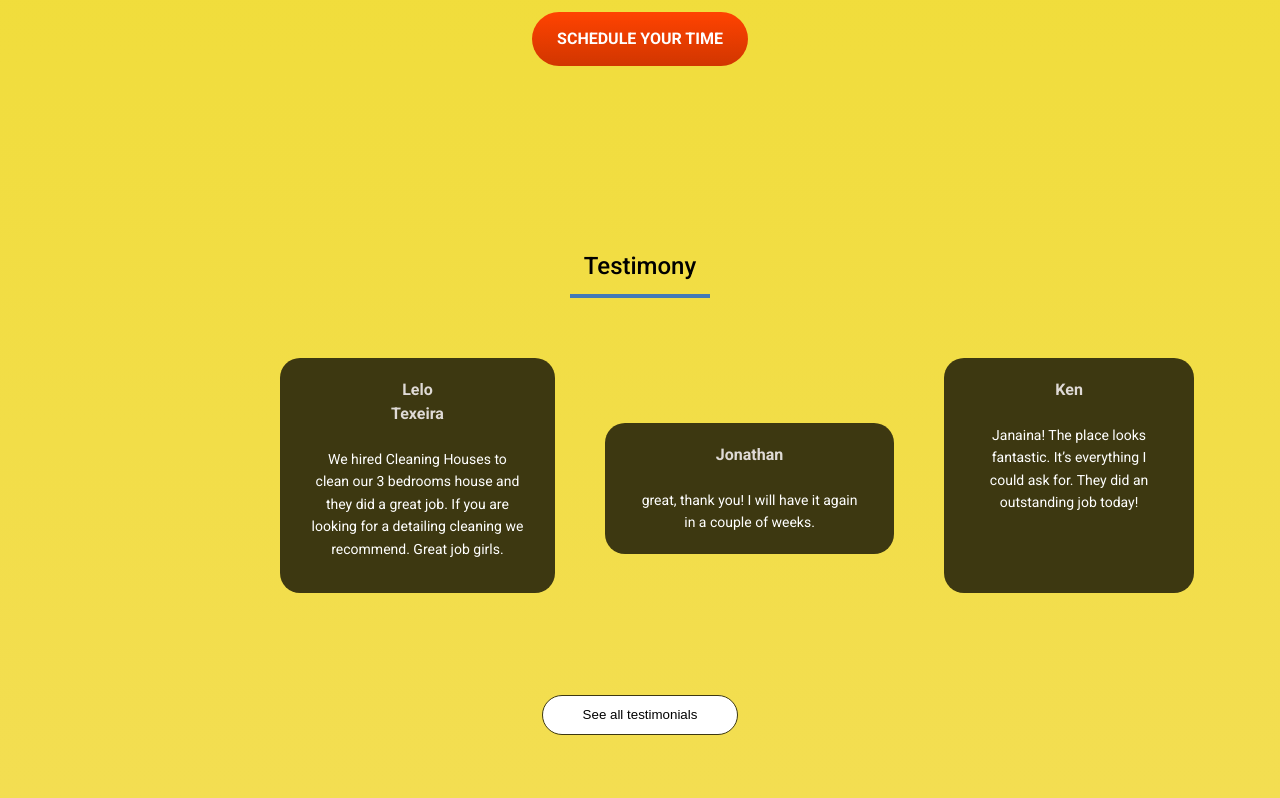
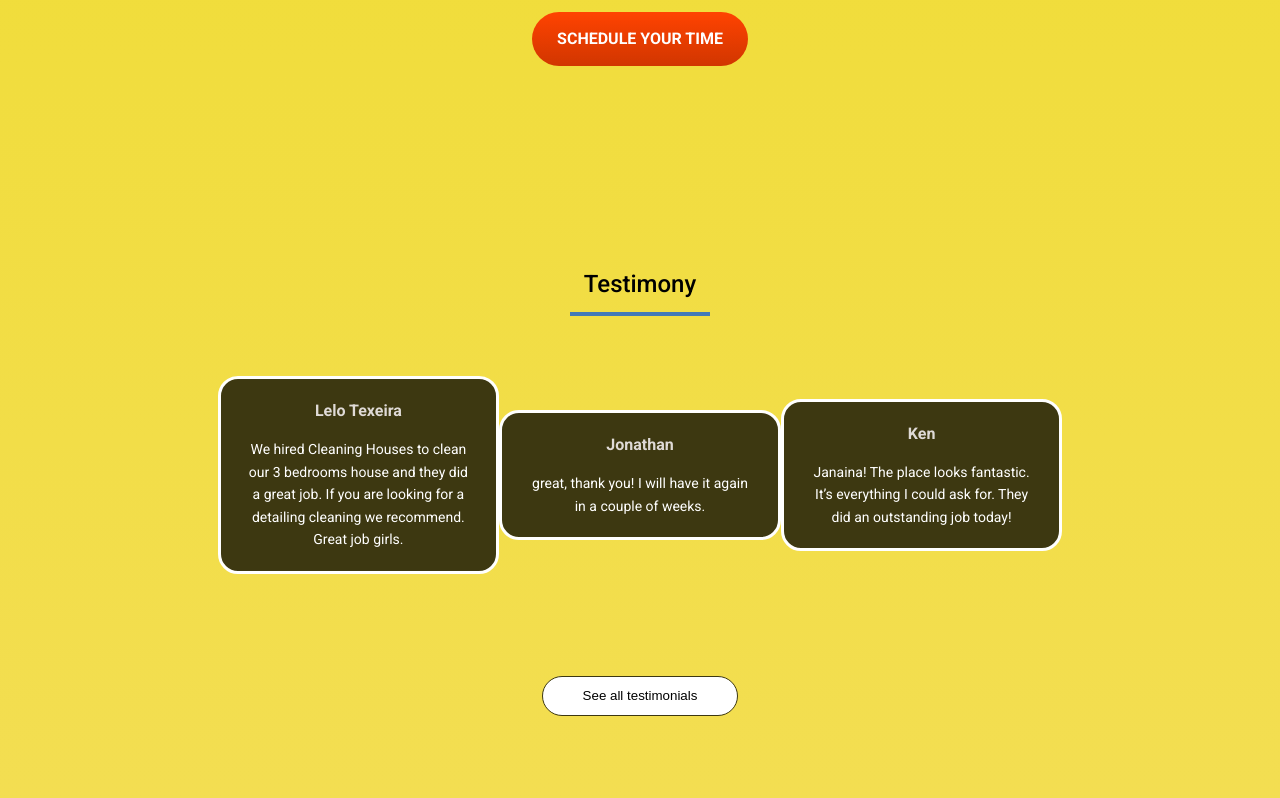
Before and after one commit to chrisporpino/janaina-cleaning-houses, a React (Create React App) app: page / in a window 1280 px wide. Shown: the part 2163-2961 px from the top of the page. Built offline with nearby package versions, Linux system fonts and the light colour scheme.

Commit message:
ajustes nos testimonials

```diff
--- a/src/containers/TestimonialsSection/index.js
+++ b/src/containers/TestimonialsSection/index.js
@@ -16,17 +16,6 @@ const Testimonials = styled.section`
 
   @media (max-width: 700px) {
     height: 950px;
-  }
-`;
-
-const TestimonalsHolder = styled.div`
-  display: inline;
-  width: 720px;
-  height: auto;
-
-  @media (max-width: 700px) {
-    width: auto;
-    height: auto;
   }
 `;
 
@@ -51,10 +40,10 @@ const Linha3 = styled.div`
 `;
 
 const TestimonalsBox = styled.div`
+  width: 66%;
   display: flex;
-  justify-content: space-around;
+  justify-content: space-between;
   align-items: center;
-  width: 100%;
   margin-top: 60px;
 
   @media (max-width: 700px) {
@@ -67,36 +56,21 @@ const TestimonalsBox = styled.div`
 
 const TestBox = styled.div`
   width: 290px;
-  /* height: 300px; */
-  height: 235px;
   border-radius: 20px;
   background-color: #3ab3b2;
-  text-align: center;
   background-color: rgba(61, 56, 17, 1);
   color: white;
-`;
-
-const TestBoxJonathan = styled.div`
-  width: 290px;
-  height: 131px;
-  border-radius: 20px;
-  background-color: #3ab3b2;
-  text-align: center;
-  margin-top: 26px;
-  margin-left: 50px;
-  margin-right: 50px;
-  background-color: rgba(61, 56, 17, 1);
-
-  @media (max-width: 700px) {
-    margin-bottom: 30px;
-    margin-left: 50px;
-    margin-right: 50px;
-  }
+  display: flex;
+  flex-direction: column;
+  align-items: center;
+  padding-top: 20px;
+  padding-bottom: 20px;
+  border: 3px solid white;
 `;
 
 const TestBoxTitle = styled.h3`
-  /* padding: 20px 99px 15px 99px; */
-  margin: 20px 111px 0px 111px;
+  width: 100%;
+
   font-family: Roboto;
   text-align: center;
   font-style: normal;
@@ -104,10 +78,11 @@ const TestBoxTitle = styled.h3`
   font-size: 16px;
   line-height: 24px;
   color: rgba(223, 218, 214, 1);
+  margin-bottom: 15px;
 `;
 
 const TestBoxParagraph = styled.p`
-  margin: 0px 30px 20px 30px;
+  width: 80%;
   font-weight: normal;
   font-family: Roboto;
   font-style: normal;
@@ -136,39 +111,36 @@ const TestimonyButton = styled.button`
 
 function TestimonialsSection() {
   return (
-    <Testimonials id="testimonials">
+    <Testimonials>
       <TestimonialsH2>Testimony</TestimonialsH2>
       <Linha3></Linha3>
-      <TestimonalsHolder>
+
       <TestimonalsBox>
         <TestBox>
           <TestBoxTitle>Lelo Texeira</TestBoxTitle>
           <TestBoxParagraph>
-              <br />
-              We hired Cleaning Houses to clean our 3 bedrooms house and they
-              did a great job. If you are looking for a detailing cleaning we
+            We hired Cleaning Houses to clean our 3 bedrooms house and they did
+            a great job. If you are looking for a detailing cleaning we
             recommend. Great job girls.
           </TestBoxParagraph>
         </TestBox>
 
-          <TestBoxJonathan>
+        <TestBox>
           <TestBoxTitle>Jonathan</TestBoxTitle>
           <TestBoxParagraph>
-              <br />
             great, thank you! I will have it again in a couple of weeks.
           </TestBoxParagraph>
-          </TestBoxJonathan>
+        </TestBox>
 
         <TestBox>
           <TestBoxTitle>Ken</TestBoxTitle>
           <TestBoxParagraph>
-              <br />
-              Janaina! The place looks fantastic. It’s everything I could ask
-              for. They did an outstanding job today!
+            Janaina! The place looks fantastic. It’s everything I could ask for.
+            They did an outstanding job today!
           </TestBoxParagraph>
         </TestBox>
       </TestimonalsBox>
-      </TestimonalsHolder>
+
       <TestimonyButton>See all testimonials</TestimonyButton>
     </Testimonials>
   );
```
Also changed, not shown: 1 other file (tests, documents, lock files or other folders). Lines whose indentation alone changed are shown as unchanged.
